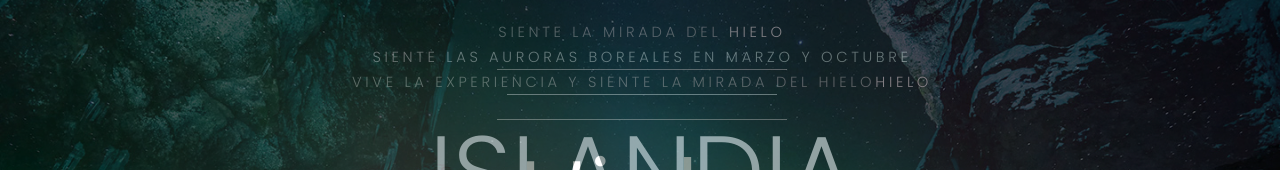
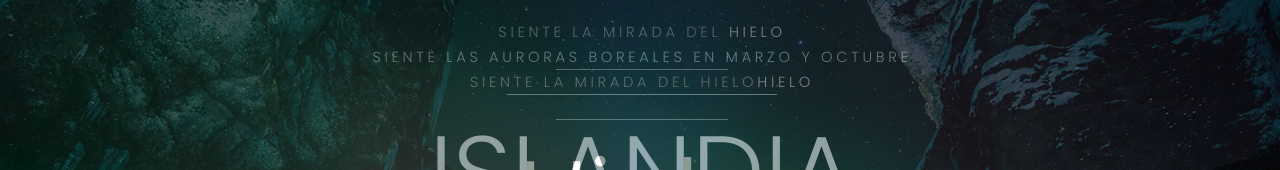
Before and after one commit to BeaZahonero/03_REP_HIELO, a plain HTML site: page index.html in a window 1280 px wide. Shown: the part 153-323 px from the top of the page. Drawn offline with Linux system fonts and the light colour scheme.

Commit message:
desde la rama PACOYPEPE

```diff
--- a/index.html
+++ b/index.html
@@ -37,7 +37,7 @@
 
 							<p>Siente la mirada del  <a href="https://templated.co">Hielo</a></p>
 
-							<p>Vive la experiencia y siente la mirada del hielo<a href="https://templated.co">Hielo</a></p>
+							<p>Siente la mirada del hielo<a href="https://templated.co">Hielo</a></p>
 
 							<h2>Hielo</h2>
 						</header>
```
